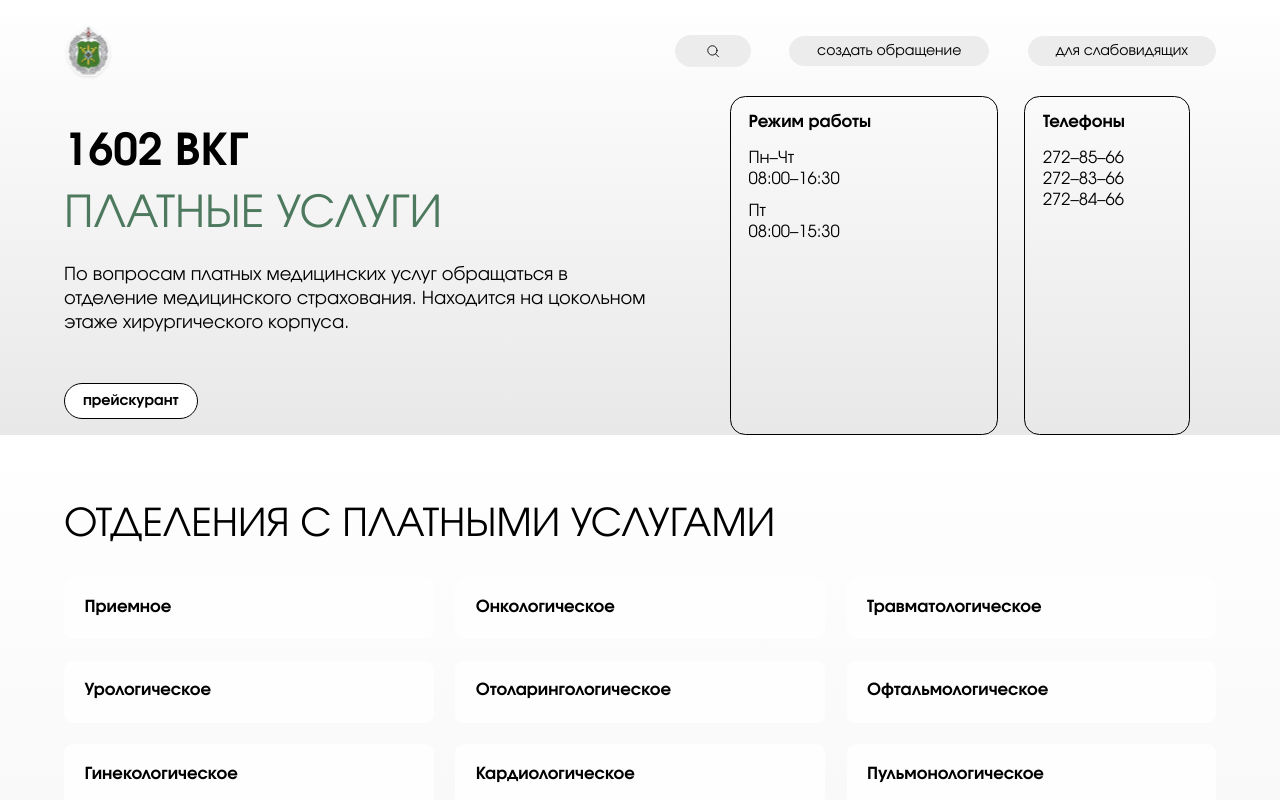
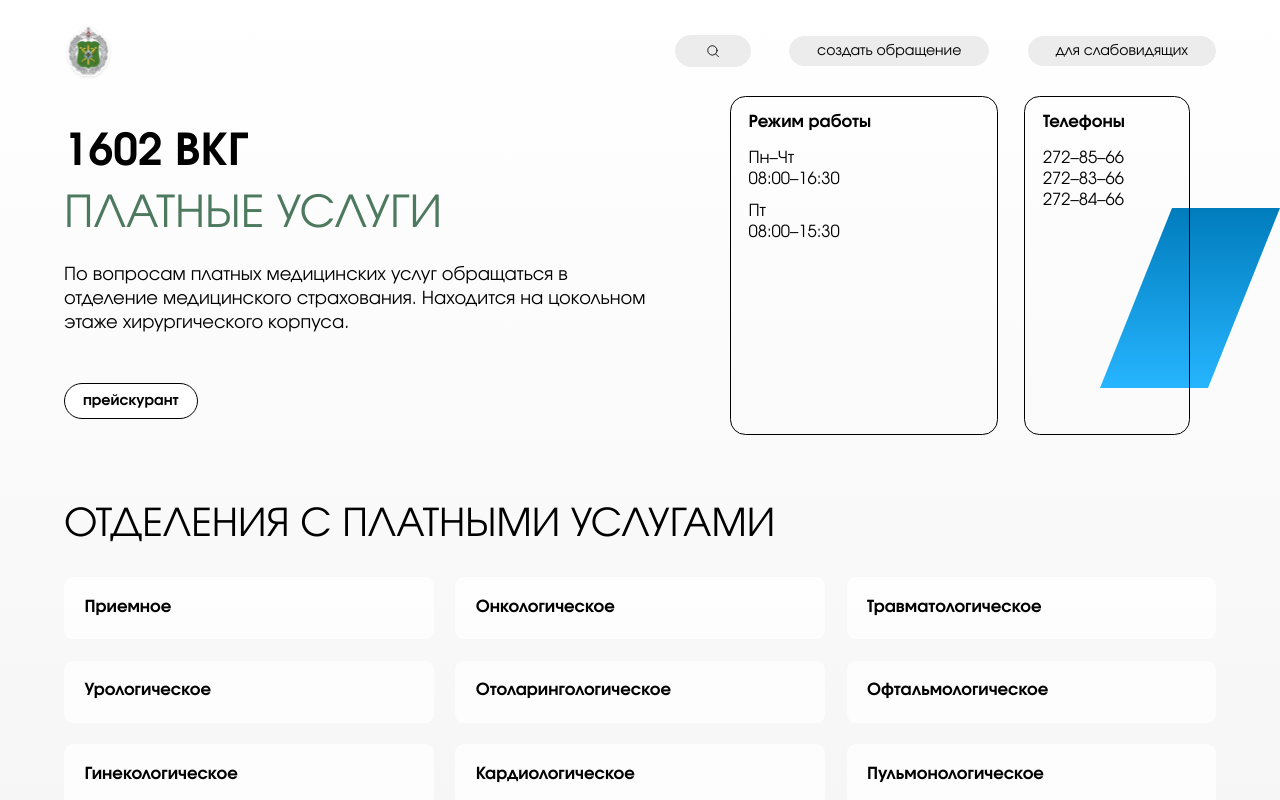
Before and after one commit to jestyrn-del/Hospital-website, a React (Vite) app: page /#/paid-services in a window 1280 px wide. Shown: the top 800 px of the page. Built offline with nearby package versions, Linux system fonts and the light colour scheme.

Commit message:
github: try build 3

```diff
--- a/src/pages/AboutHospital/AboutHospital.css
+++ b/src/pages/AboutHospital/AboutHospital.css
@@ -1,13 +1,5 @@
 * {
     background-color: transparent;
-}
-
-.section {
-    background: linear-gradient(
-        180deg,
-        #FFFFFF 0%,
-        #E8E8E8 100%
-    );
 }
 
 .about-title-bunner {
```
